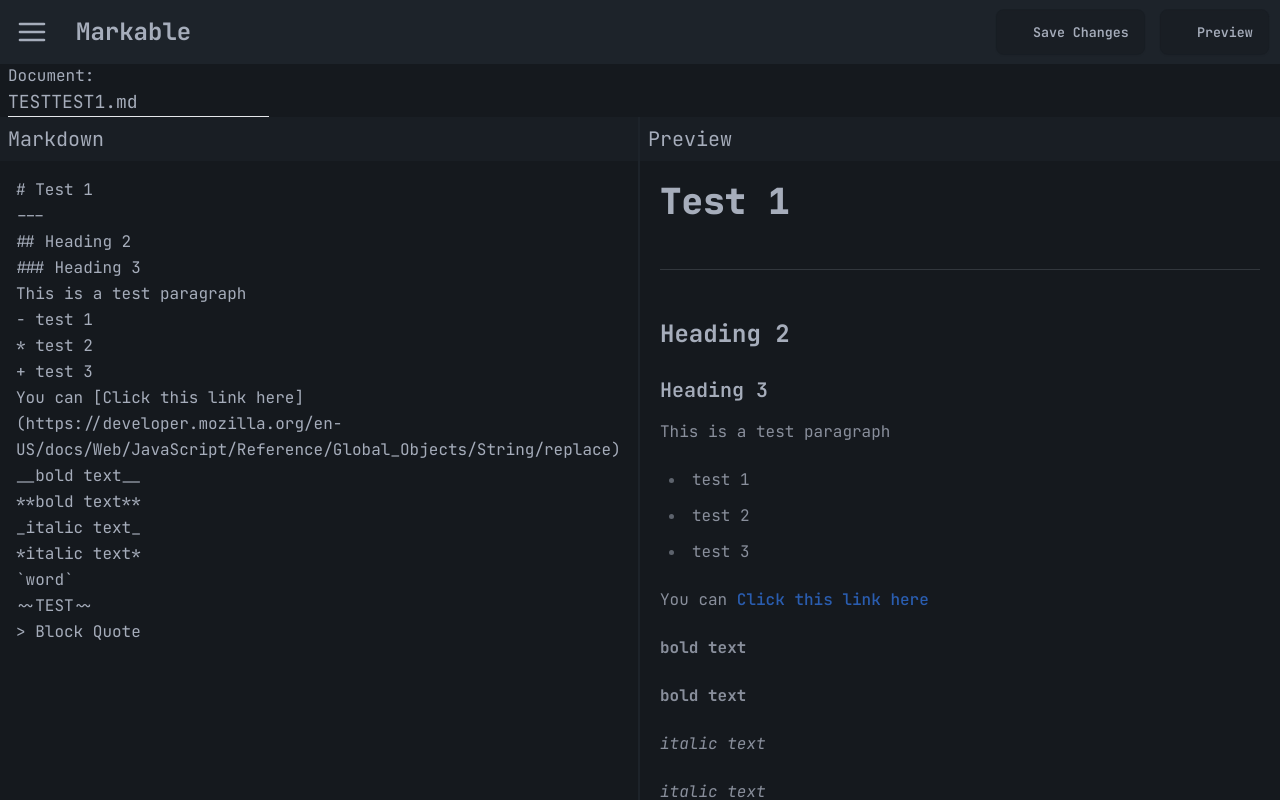
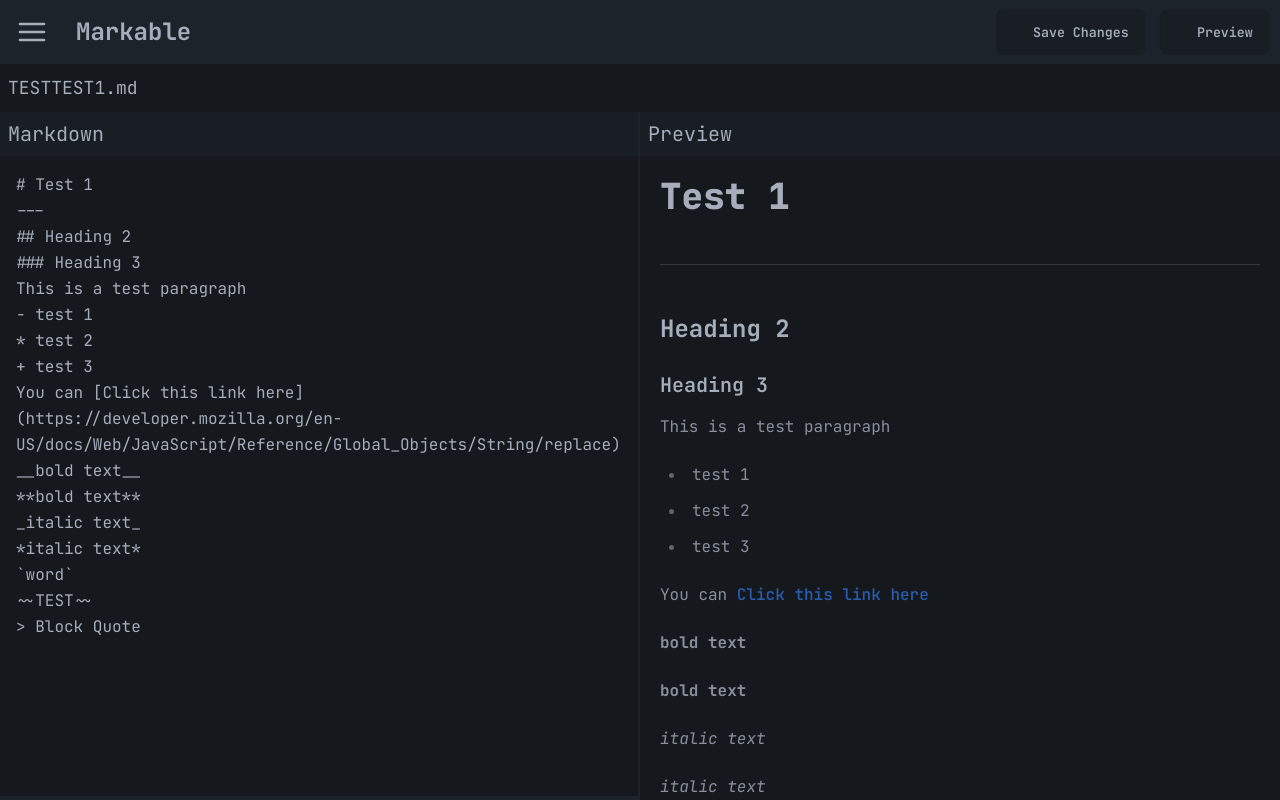
Before and after one commit to PasitU/ProjectMDParser, a Vue app: page / in a window 1280 px wide. Built offline with nearby package versions, Linux system fonts and the light colour scheme; data requests are answered from the project's data file; some icons are missing; a web font is replaced by a local one.

Commit message:
Refactor MarkdownParser component and add originalTitle prop

```diff
--- a/src/components/markdown/MarkdownParser.vue
+++ b/src/components/markdown/MarkdownParser.vue
@@ -3,6 +3,8 @@ import { parseToMarkdown } from '@/utils/parser'
 import { ref, onMounted, watch } from 'vue'
 import SwapIcon from '@/components/nav/SwapIcon.vue'
 import MarkdownPreview from './MarkdownPreview.vue'
+
+const props = defineProps(['originalTitle'])
 
 const title = defineModel('title')
 
@@ -33,17 +35,24 @@ function tab(event) {
     event.target.selectionEnd = start + 1
   }
 }
+
+function handleBlur() {
+  if (title.value === '') {
+    title.value = props.originalTitle
+  }
+}
 </script>
 
 <template>
   <section>
     <div class="bg-base-300 flex justify-between px-2">
-      <div>
-        <h3>Document:</h3>
+      <div class="flex items-center">
         <input
           type="text"
           v-model="title"
-          class="border-b bg-transparent text-lg focus:outline-none focus:ring-0 focus:text-cyan-500 focus:border-cyan-500 hover:text-cyan-600 transition-all duration-200 ease-in-out"
+          placeholder="Document Name"
+          class="bg-transparent text-lg focus:outline-none focus:ring-0 focus:text-cyan-500 focus:border-cyan-500 hover:text-cyan-600 transition-all duration-200 ease-in-out"
+          @blur="handleBlur"
         />
       </div>
       <SwapIcon :swap="showMarkdown" @toggle="toggleMarkdown">
@@ -85,4 +94,4 @@ function tab(event) {
 .preview {
   height: calc(100vh - 10rem);
 }
-</style>./nav/SwapIcon.vue
+</style>
--- a/src/views/HomeView.vue
+++ b/src/views/HomeView.vue
@@ -71,7 +71,7 @@
             </DropDown>
           </template>
         </NavBar>
-        <MarkdownParser v-model:title="title" v-model:content="content" />
+        <MarkdownParser v-model:title="title" v-model:content="content" :original-title="originalTitle"/>
       </template>
     </SideBar>
   </div>
@@ -92,6 +92,7 @@ const currentDocument = ref(null)
 const documents = ref([])
 
 const title = ref('')
+const originalTitle = computed(() => currentDocument.value?.title)
 const content = ref('')
 
 function toggleSidebar() {
```
